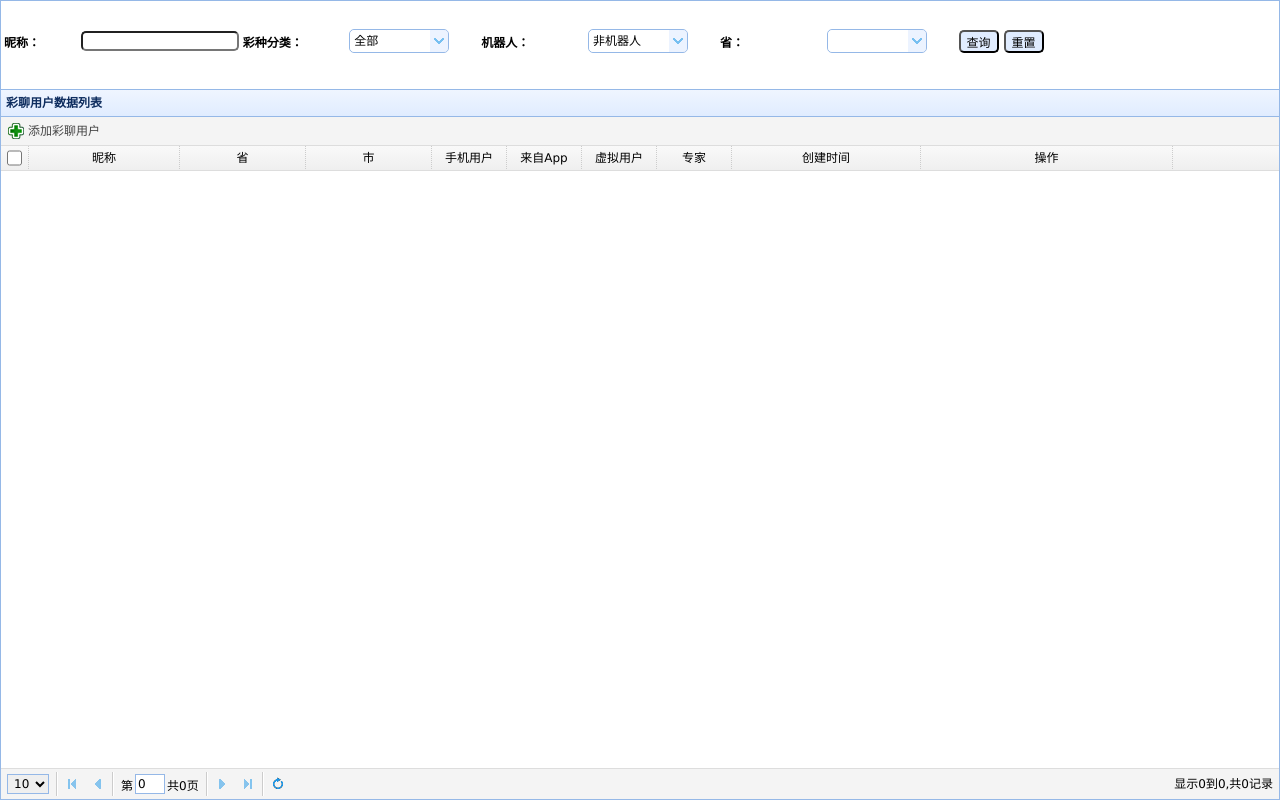
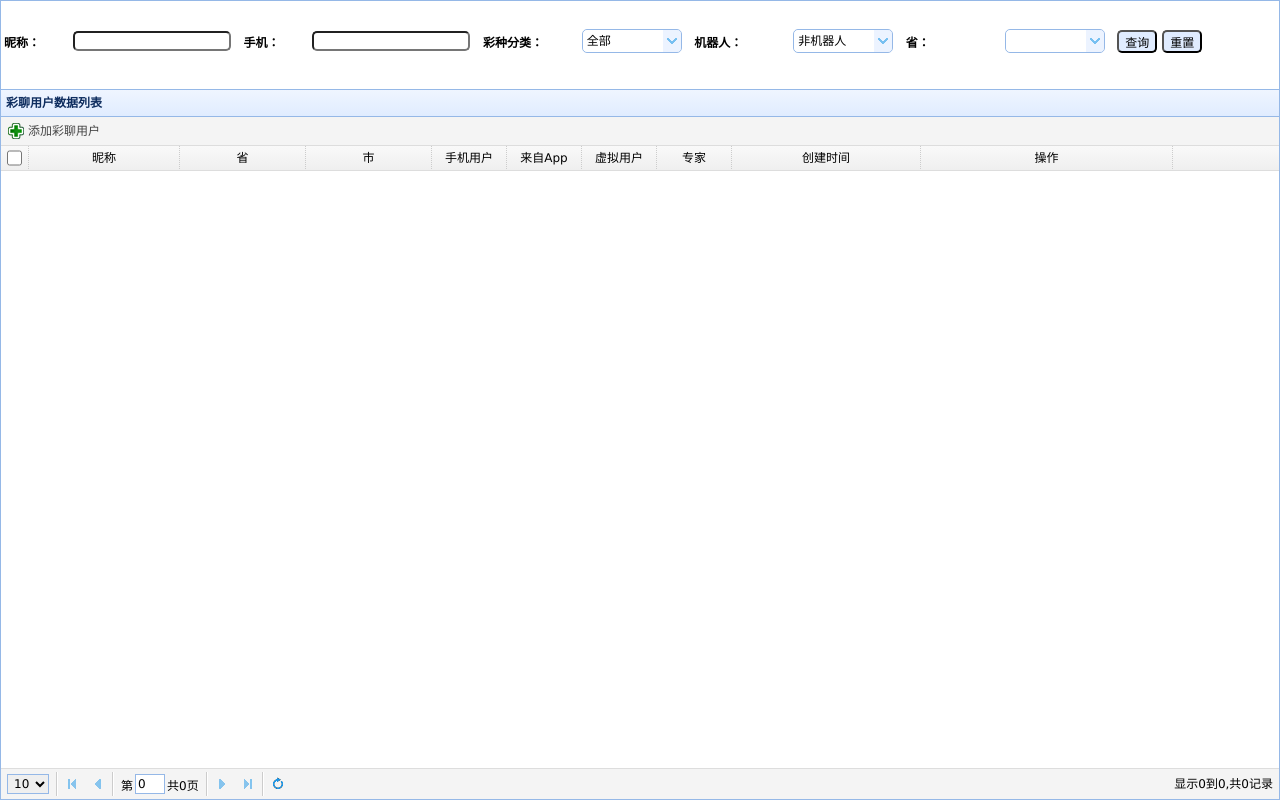
Before and after one commit to AppSecAI-TEST/ParentLotterytoolsProject, a Java web app: page /lotteryTools/lotteryExpertOrUser/lotteryExpertOrUser.jsp in a window 1280 px wide. Run offline with Tomcat 11, a stand-in JSP engine, Linux system fonts and the light colour scheme; some libraries are stand-ins or nearby versions.

Commit message:
添加用户的查询维度

```diff
--- a/backstageProject/src/main/java/com/BYL/lotteryTools/backstage/lotterybuyerOfexpert/controller/LotteryBuyerOrExpertController.java
+++ b/backstageProject/src/main/java/com/BYL/lotteryTools/backstage/lotterybuyerOfexpert/controller/LotteryBuyerOrExpertController.java
@@ -115,12 +115,13 @@
 			@RequestParam(value="provinceCode",required=false) String provinceCode,
 			@RequestParam(value="isVirtual",required=false) String isVirtual,
 			@RequestParam(value="isRobot",required=false) String isRobot,
+			@RequestParam(value="telephone",required=false) String telephone,
 			ModelMap model,HttpSession httpSession) throws Exception
 	{
 	 	Map<String,Object> returnData = new HashMap<String, Object>();
 
 		QueryResult<LotterybuyerOrExpert> lQueryResult = lotterybuyerOrExpertService
-				.getLotterybuyerOrExpertList(page, rows, name, provinceCode, isVirtual, isRobot);
+				.getLotterybuyerOrExpertList(page, rows, name, provinceCode, isVirtual, isRobot,telephone);
 
 		List<LotterybuyerOrExpert> list = lQueryResult.getResultList();
 		Long totalrow = lQueryResult.getTotalRecord();
--- a/backstageProject/src/main/java/com/BYL/lotteryTools/backstage/lotterybuyerOfexpert/service/LotterybuyerOrExpertService.java
+++ b/backstageProject/src/main/java/com/BYL/lotteryTools/backstage/lotterybuyerOfexpert/service/LotterybuyerOrExpertService.java
@@ -1,11 +1,8 @@
 package com.BYL.lotteryTools.backstage.lotterybuyerOfexpert.service;
 
-import java.util.LinkedHashMap;
 import java.util.List;
 
 import javax.servlet.http.HttpServletRequest;
-
-import org.springframework.data.domain.Pageable;
 
 import com.BYL.lotteryTools.backstage.lotterybuyerOfexpert.dto.LotteryChatCardDTO;
 import com.BYL.lotteryTools.backstage.lotterybuyerOfexpert.dto.LotterybuyerOrExpertDTO;
@@ -30,7 +27,8 @@
 			String name,
 			String provinceCode,
 			String isVirtual,
-			String isRobot);
+			String isRobot,
+			String telephone);
 
 	public LotterybuyerOrExpert getLotterybuyerOrExpertById(String id);
 
--- a/webappProject/src/main/webapp/lotteryTools/lotteryExpertOrUser/js/lotteryExpertOrUser.js
+++ b/webappProject/src/main/webapp/lotteryTools/lotteryExpertOrUser/js/lotteryExpertOrUser.js
@@ -25,6 +25,7 @@
 	initQueryProvince();
 	$("#nameC").val("");
 	$("#isRobotC").combobox('setValue','0');
+	$("#telephoneC").val("");
 }
 
 
@@ -35,6 +36,7 @@
 	params.province = $("#privinceC").combobox('getValue');
 	params.name = $("#nameC").val();
 	params.isRobot=$("#isRobotC").combobox('getValue');
+	params.telephone = $("#telephoneC").val();
 	$('#datagrid').datagrid({
 		rownumbers:false,
 		queryParams: params,
--- a/webappProject/src/main/webapp/lotteryTools/lotteryExpertOrUser/lotteryExpertOrUser.jsp
+++ b/webappProject/src/main/webapp/lotteryTools/lotteryExpertOrUser/lotteryExpertOrUser.jsp
@@ -97,27 +97,31 @@
 	<div   data-options="region:'north'" style="height:90px;border:1px solid #95b8e7; background-color:white;">
 	    	<table style="border: none;height: 80px;">
 		    	<tr>
-		    		<td width="7%" class="td_font">昵称：</td>
-		    		<td width="15%">
+		    		<td width="5%" class="td_font">昵称：</td>
+		    		<td width="10%">
 		    			<input id="nameC" class="input_border"  type="text" name="nameC"  />
 		    		</td>
-		    		<td width="7%" class="td_font">彩种分类：</td>
-		    		<td width="15%">
+		    		<td width="5%" class="td_font">手机：</td>
+		    		<td width="10%">
+		    			<input id="telephoneC" class="input_border"  type="text" name="telephoneC"  />
+		    		</td>
+		    		<td width="5%" class="td_font">彩种分类：</td>
+		    		<td width="10%">
 		    			<select class="easyui-combobox" id="lotteryTypeC" name="lotteryTypeC" style="width:100px;">
 								<option value="">全部</option>
 								<option value="1">体彩</option>
 								<option value="2">福彩</option>
 						</select>
 		    		</td>
-		    		<td width="7%" class="td_font">机器人：</td>
-		    		<td width="15%">
+		    		<td width="5%" class="td_font">机器人：</td>
+		    		<td width="10%">
 		    			<select class="easyui-combobox" id="isRobotC" name="isRobotC" style="width:100px;">
 								<option value="0" selected>非机器人</option>
 								<option value="1">机器人</option>
 						</select>
 		    		</td>
-		    		<td width="7%" class="td_font">省：</td>
-		    		<td width="15%">
+		    		<td width="5%" class="td_font">省：</td>
+		    		<td width="10%">
 		    			<select class="easyui-combobox" id="privinceC" name="privinceC" style="width:100px;">
 						</select>
 		    		</td>
```
Also changed, not shown: backstageProject/src/main/java/com/BYL/lotteryTools/backstage/lotterybuyerOfexpert/service/impl/LotterybuyerOrExpertServiceImpl.java (+10 -2 lines), webappProject/src/main/webapp/lotteryTools/lotteryGroup/lotteryGroup.jsp (+17 -0 lines).
